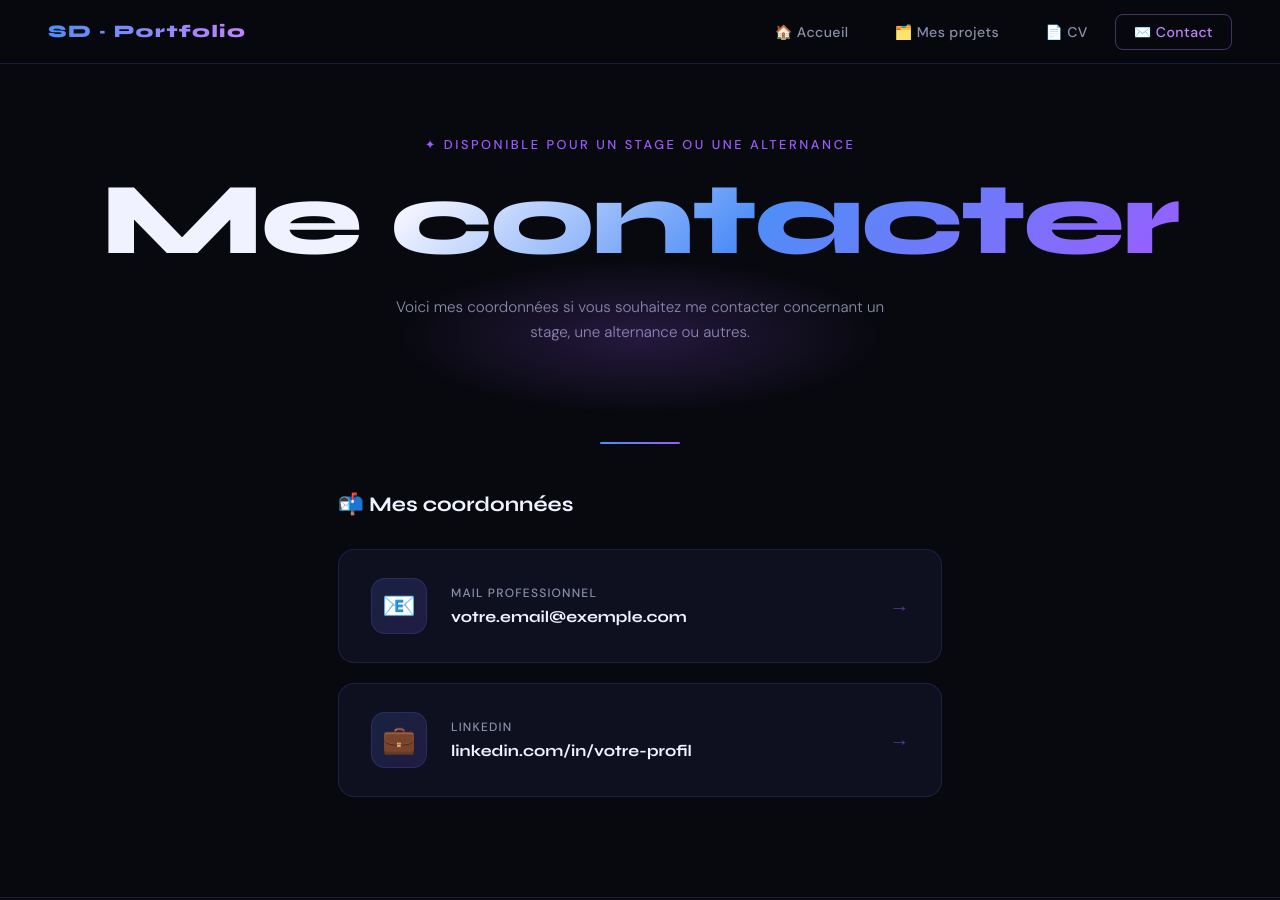
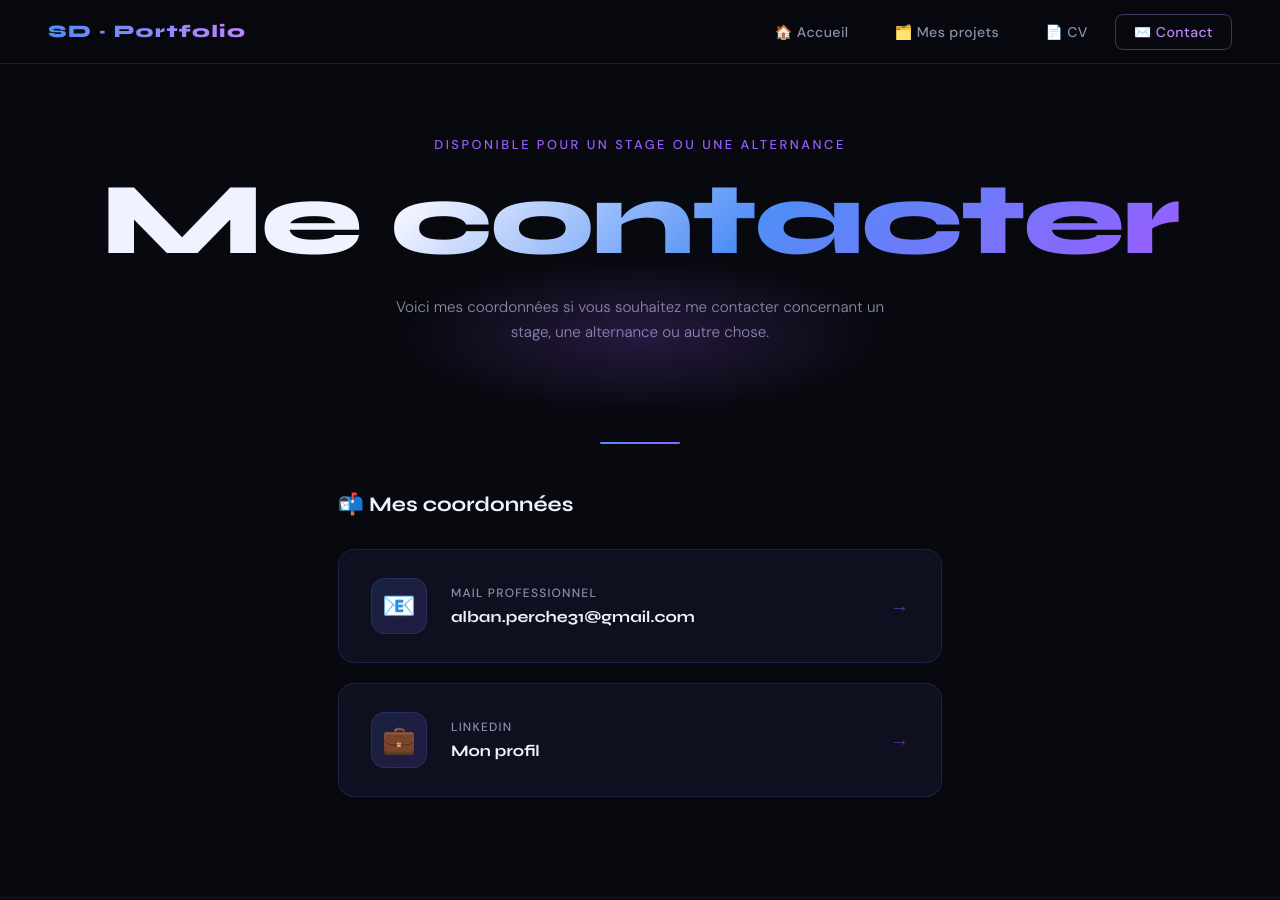
Before and after one commit to albanperche/albanperche.github.io, a plain HTML site: page contact.html in a window 1280 px wide. Shown: the top 900 px of the page. Drawn offline with Linux system fonts and the light colour scheme.

Commit message:
Add files via upload

```diff
--- a/contact.html
+++ b/contact.html
@@ -267,9 +267,9 @@
 
   <!-- HERO -->
   <div class="hero-title-wrap">
-    <p class="hero-eyebrow anim anim-1">✦ Disponible pour un stage ou une alternance</p>
+    <p class="hero-eyebrow anim anim-1">Disponible pour un stage ou une alternance</p>
     <h1 class="hero-title anim anim-2">Me contacter</h1>
-    <p class="hero-subtitle anim anim-3">Voici mes coordonnées si vous souhaitez me contacter concernant un stage, une alternance ou autres.</p>
+    <p class="hero-subtitle anim anim-3">Voici mes coordonnées si vous souhaitez me contacter concernant un stage, une alternance ou autre chose.</p>
     <div class="hero-glow"></div>
   </div>
 
@@ -285,17 +285,17 @@
         <div class="contact-icon">📧</div>
         <div class="contact-info">
           <div class="contact-label">Mail professionnel</div>
-          <div class="contact-value">votre.email@exemple.com</div>
+          <div class="contact-value">alban.perche31@gmail.com</div>
         </div>
         <div class="contact-arrow">→</div>
       </a>
 
       <!-- LinkedIn -->
-      <a class="contact-card" href="https://www.linkedin.com/in/votre-profil" target="_blank">
+      <a class="contact-card" href="https://www.linkedin.com/in/alban-perche-54b012397/" target="_blank">
         <div class="contact-icon">💼</div>
         <div class="contact-info">
           <div class="contact-label">LinkedIn</div>
-          <div class="contact-value">linkedin.com/in/votre-profil</div>
+          <div class="contact-value">Mon profil</div>
         </div>
         <div class="contact-arrow">→</div>
       </a>
```
